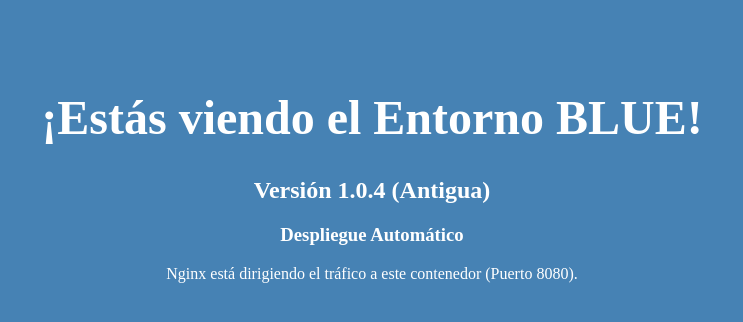
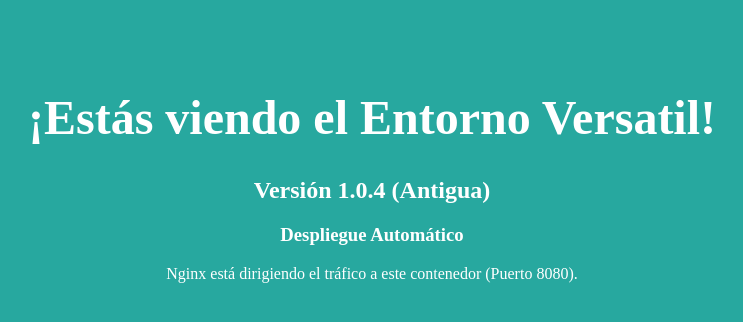
Before and after one commit to JaciyGabo1515/blue-green, a website: page app/index.html in a window 1280 px wide. Shown: the whole page, without its empty margins (268-1011 px from the left). Drawn offline with Linux system fonts and the light colour scheme.

Commit message:
Pequeño cambio

```diff
--- a/app/index.html
+++ b/app/index.html
@@ -4,12 +4,12 @@
     <meta charset="UTF-8">
     <title>Despliegue Blue-Green - BLUE</title>
     <style>
-        body { background-color: #4682B4; color: white; text-align: center; padding-top: 50px; }
+        body { background-color: #27a89f; color: white; text-align: center; padding-top: 50px; }
         h1 { font-size: 3em; }
     </style>
 </head>
 <body>
-    <h1>¡Estás viendo el Entorno BLUE!</h1>
+    <h1>¡Estás viendo el Entorno Versatil!</h1>
     <h2>Versión 1.0.4 (Antigua)</h2>
     <h3>Despliegue Automático</h3>
     <p>Nginx está dirigiendo el tráfico a este contenedor (Puerto 8080).</p>
```
Also changed, not shown: app/index-blue.html (+1 -1 lines).
